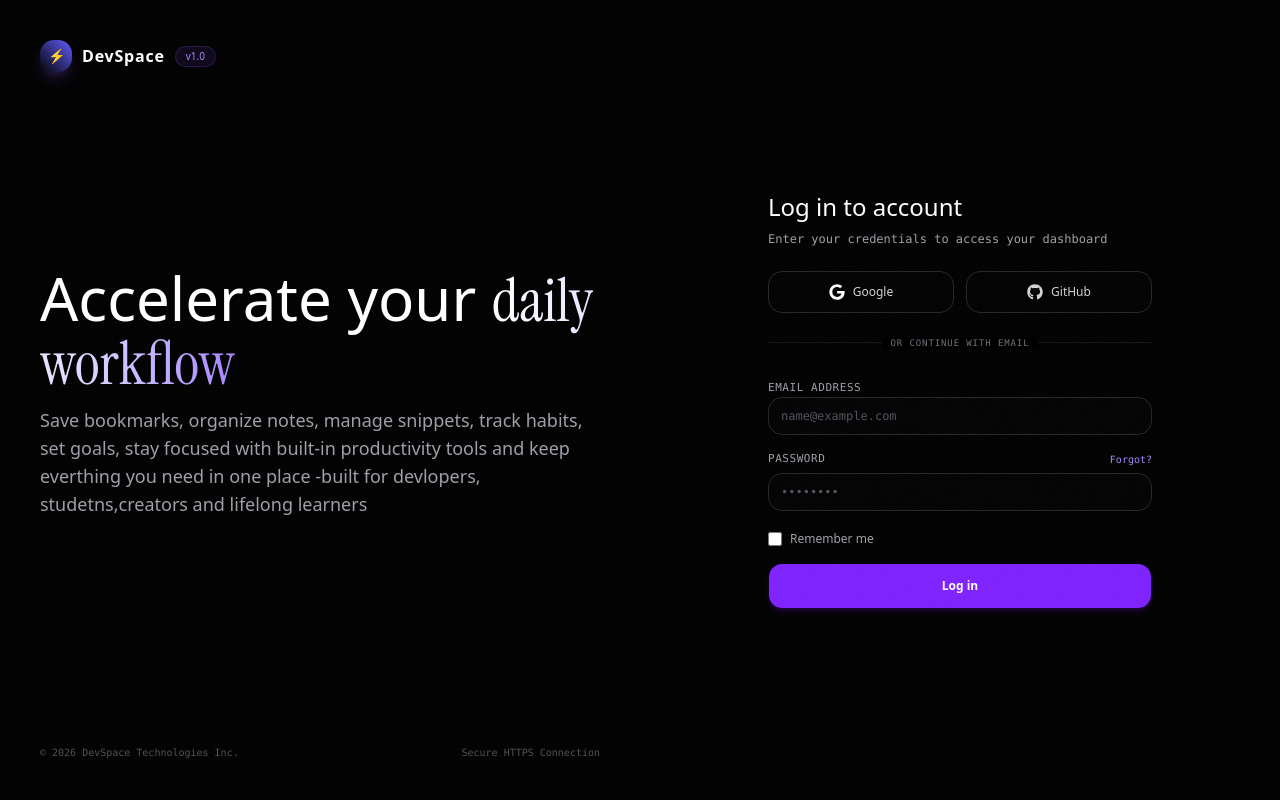
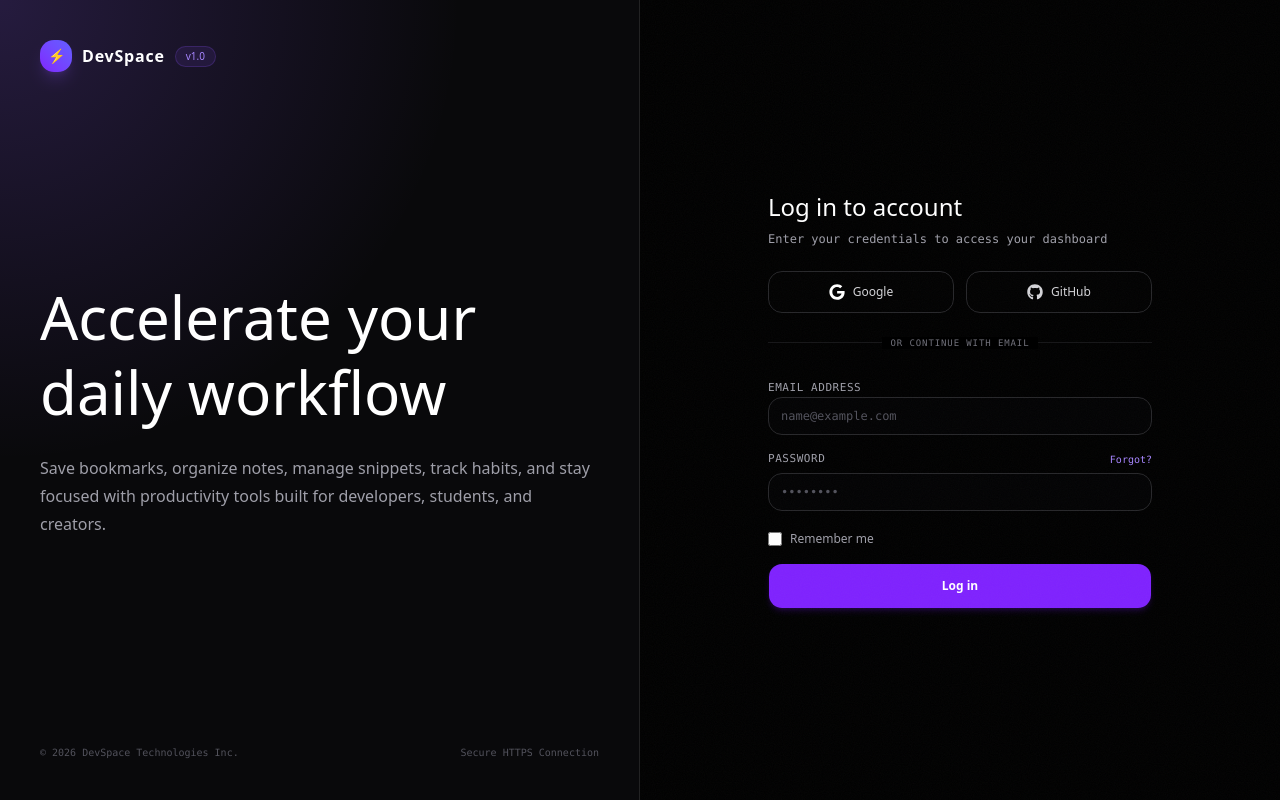
Before and after one commit to codezenashish/ryuk, a Next.js app: page /login in a window 1280 px wide. Built offline with nearby package versions, Linux system fonts and the light colour scheme.

Commit message:
fix: refactor AuthBranding component to accept props for title and description

```diff
--- a/src/features/auth/components/auth_branding.tsx
+++ b/src/features/auth/components/auth_branding.tsx
@@ -1,8 +1,17 @@
-export default function AuthBranding() {
+type AuthBrandingProps = {
+  title?: string;
+  description?: string;
+};
+
+export default function AuthBranding({
+  title = "Accelerate your daily workflow",
+  description = "Save bookmarks, organize notes, manage snippets, track habits, and stay focused with productivity tools built for developers, students, and creators.",
+}: AuthBrandingProps) {
   return (
-    <div className="relative hidden flex-col justify-between overflow-hidden  p-10  md:flex">
+    <aside className="relative hidden min-h-screen flex-col justify-between overflow-hidden border-r border-white/10 bg-zinc-950 p-10 md:flex">
+      <div className="absolute inset-0 bg-[radial-gradient(circle_at_top_left,rgba(139,92,246,0.22),transparent_45%)]" />
       <div className="relative z-10 flex items-center gap-2.5">
-        <div className="from-violet-650 relative flex h-8 w-8 items-center justify-center rounded-xl bg-linear-to-tr to-indigo-500 text-sm font-black text-white shadow-lg shadow-violet-500/20">
+        <div className="relative flex h-8 w-8 items-center justify-center rounded-xl bg-linear-to-tr from-violet-600 to-indigo-500 text-sm font-black text-white shadow-lg shadow-violet-500/20">
           ⚡
         </div>
         <span className="font-sans text-base font-bold tracking-wider text-white">
@@ -13,29 +22,19 @@ export default function AuthBranding() {
         </span>
       </div>
 
-      <div className="relative z-10 my-auto py-12">
-        <div className="space-y-6">
-          <div className="space-y-3">
-            <h2 className="text-4xl text-white sm:text-5xl md:text-6xl">
-              Accelerate your{" "}
-              <span className="bg-linear-to-r from-white via-violet-200 to-violet-400 bg-clip-text font-serif text-transparent">
-                daily workflow
-              </span>
-            </h2>
-            <p className="mx-auto mb-8  text-sm text-zinc-400 normal-case max-lg:max-w-full md:text-lg lg:mx-0">
-              Save bookmarks, organize notes, manage snippets, track habits, set
-              goals, stay focused with built-in productivity tools and keep
-              everthing you need in one place -built for devlopers,
-              studetns,creators and lifelong learners
-            </p>
-          </div>
-        </div>
+      <div className="relative z-10 my-auto max-w-xl py-12">
+        <h1 className="text-4xl leading-tight text-white sm:text-5xl md:text-6xl">
+          {title}
+        </h1>
+        <p className="mt-6 text-sm leading-7 text-zinc-400 md:text-base">
+          {description}
+        </p>
       </div>
 
       <div className="relative z-10 flex items-center justify-between font-mono text-[10px] text-zinc-600">
         <span>© 2026 DevSpace Technologies Inc.</span>
         <span>Secure HTTPS Connection</span>
       </div>
-    </div>
+    </aside>
   );
 }
```
